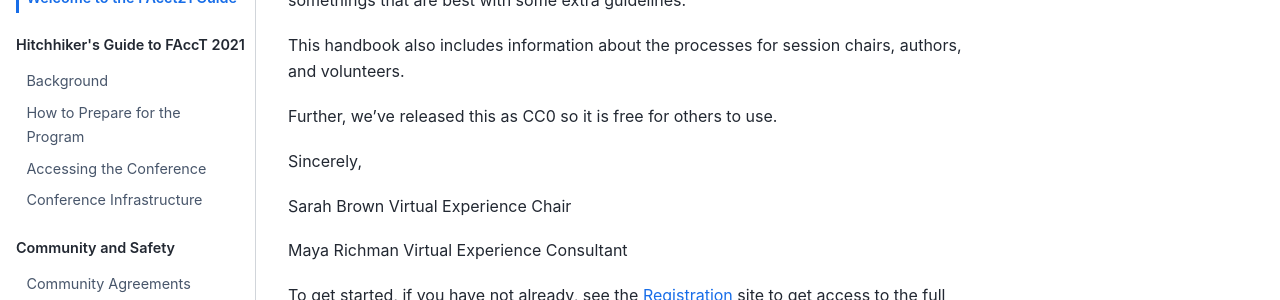
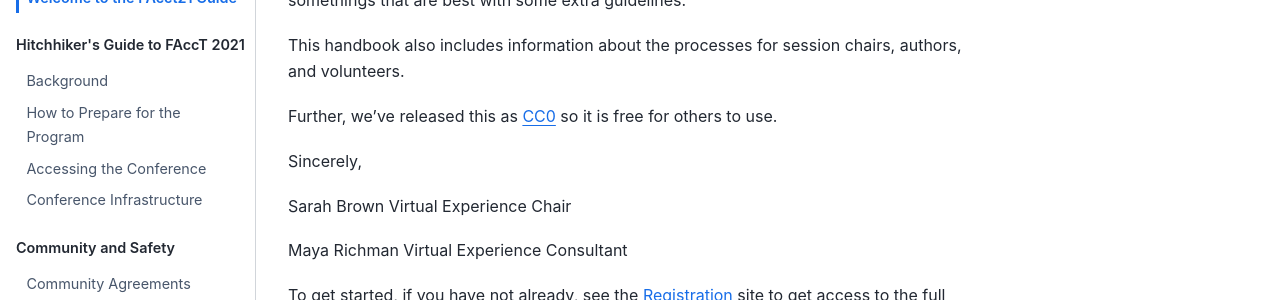
Before and after one commit to Facct22guide/Facct22guide.github.io, a Jupyter Book: the page built from welcome.md, in a window 1280 px wide. Shown: the part 306-606 px from the top of the page. Built offline with Jupyter Book 1.0.4 settings and Sphinx 7.4.7 and the Sphinx Book theme 1.1.4, drawn with Linux system fonts in a browser that asks for light colours; part of the change alters nothing that is shown.

Commit message:
Added link for CC0 for those unfamiliar

```diff
--- a/welcome.md
+++ b/welcome.md
@@ -11,7 +11,7 @@ navigate but know that there are somethings that are best with some extra guidel
 This handbook also includes information about the processes for session chairs,
 authors, and volunteers.
 
-Further, we've released this as CC0 so it is free for others to use.
+Further, we've released this as [CC0](https://creativecommons.org/share-your-work/public-domain/cc0/) so it is free for others to use.
 
 
 Sincerely,
```
